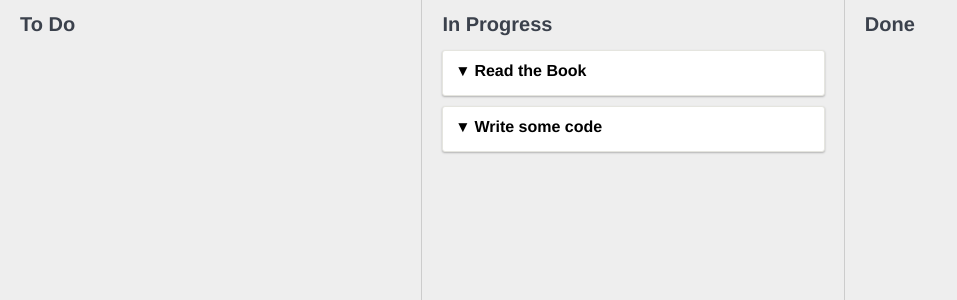
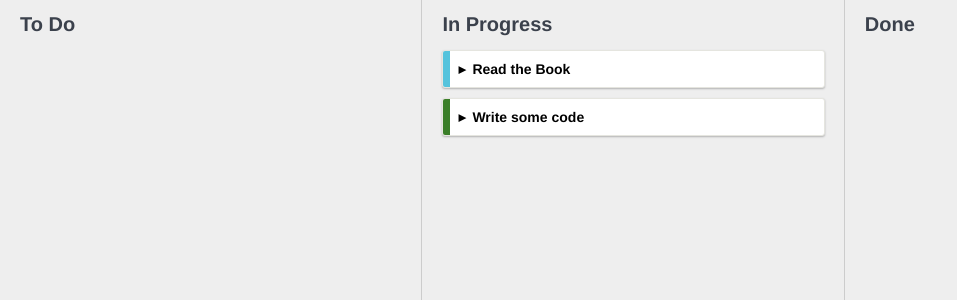
Before and after one commit to Yaitsky/todo-list-react, a React app: page / in a window 1280 px wide. Shown: the top 300 px of the page, without its empty margins (0-957 px from the left). Built offline with nearby package versions, Linux system fonts and the light colour scheme.

Commit message:
add cardColor, add-task, dynamicInnerHTML

```diff
--- a/app/App.js
+++ b/app/App.js
@@ -7,18 +7,20 @@
     id: 1,
     title: "Read the Book",
     description: "I should read the whole book",
+    color: "#55C3DC",
     status: "in-progress",
     tasks: []
   }, {
-    id: 1,
+    id: 2,
     title: "Write some code",
-    description: "I should write some code",
+    description: "Code along with the samples in the book. The complete source can be found at [github](https://github.com/pro-react)",
+    color: "#3A7E28",
     status: "in-progress",
     tasks: [
       {
         id: 1,
         name: "ContactList Example",
-        done: false
+        done: true
       }, {
         id: 2,
         name: "Kanban Example",
--- a/app/Components/Card.js
+++ b/app/Components/Card.js
@@ -1,5 +1,6 @@
 import React, {Component} from 'react';
 import CheckList from './CheckList';
+import marked from 'marked';
 
 class Card extends Component {
     constructor() {
@@ -9,23 +10,43 @@
         };
     }
 
+    toggleDetails() {
+        this.setState({
+            showDetails: !this.state.showDetails
+        });
+    }
+
     render() {
         let cardDetails;
         if (this.state.showDetails) {
             cardDetails = (
-                <div className="card__details">{this.props.description}
+                <div className="card__details">
+                    <span dangerouslySetInnerHTML={{__html:marked(this.props.description)}}/>
                     <CheckList cardId={this.props.id} tasks={this.props.tasks}/>
                 </div>
             );
         }
 
+        let sideColor = {
+            position: 'absolute',
+            zIndex: -1,
+            top: 0,
+            bottom: 0,
+            left: 0,
+            width: 7,
+            backgroundColor: this.props.color
+        };
+
         return (
             <div className="card">
+                <div style={sideColor}></div>
                 <div
-                    className="card__title"
-                    onClick={() => this.setState({
-                    showDetails: !this.state.showDetails
-                })}>{this.props.title}</div>
+                    className={this.state.showDetails
+                    ? "card__title card__title--open"
+                    : "card__title"}
+                    onClick={this
+                    .toggleDetails
+                    .bind(this)}>{this.props.title}</div>
                 {cardDetails}
             </div>
         );
--- a/app/Components/CheckList.js
+++ b/app/Components/CheckList.js
@@ -2,17 +2,24 @@
 
 class CheckList extends Component {
     render() {
-        let tasks = this.props.tasks.map((task) => (
-            <li className="checklist__task">
-                <input className="checklist__input" type="checkbox" defaultChecked={task.done}/>
-                <span className="checklist__text">{task.name}</span>
-                <a href="#" className="checklist__task--remove"/>
-            </li>
-        ))
+        let tasks = this
+            .props
+            .tasks
+            .map((task) => (
+                <li key={task.id} className="checklist__task">
+                    <input className="checklist__input" type="checkbox" defaultChecked={task.done}/>
+                    <span className="checklist__text">{task.name}</span>
+                    <a href="#" className="checklist__task--remove"/>
+                </li>
+            ))
 
         return (
             <div className="checklist">
                 <ul>{tasks}</ul>
+                <input
+                    type="text"
+                    className="checklist--add-task"
+                    placeholder="Add a Task"/>
             </div>
         );
     }
--- a/app/Components/List.js
+++ b/app/Components/List.js
@@ -8,9 +8,11 @@
             .cards
             .map((card) => {
                 return <Card
+                    key={card.id}
                     id={card.id}
                     title={card.title}
                     description={card.description}
+                    color={card.color}
                     tasks={card.tasks}/>
             });
 
--- a/package.json
+++ b/package.json
@@ -17,6 +17,7 @@
     "webpack-dev-server": "~1.14.*"
   },
   "dependencies": {
+    "marked": "^0.3.6",
     "react": "^15.0.0",
     "react-dom": "^15.0.0"
   }
--- a/public/styles.css
+++ b/public/styles.css
@@ -30,7 +30,7 @@
 .app {
   white-space: nowrap;
   min-height: 100vh;
-  display:flex;
+  display: flex;
   align-content: stretch;
 }
 
@@ -38,7 +38,7 @@
   position: relative;
   white-space: normal;
   min-height: 100%;
-  width:33%;
+  width: 33%;
   padding: 0 20px;
   overflow: auto;
 }
@@ -50,7 +50,7 @@
   right: 0;
   width: 1px;
   height: 99%;
-  border-right:1px solid #ccc;
+  border-right: 1px solid #ccc;
 }
 
 .list__title {
@@ -58,6 +58,7 @@
 }
 
 .card {
+  font-size:14px;
   position: relative;
   z-index: 1;
   background: #fff;
@@ -76,26 +77,39 @@
 
 .card__title {
   font-weight: bold;
-  border-bottom: solid 5px transparent;
-  cursor:pointer;
+  cursor: pointer;
 }
 
 .card__title:before {
   display: inline-block;
   width: 1em;
-  content:'▾';
+  content: '▸';
 }
 
-.card__title--is-open:before {
+.card__title--open:before {
   content: '▾';
 }
 
 .checklist {
-  margin-top:20px;
+  margin-top: 20px;
+}
+
+.checklist--add-task {
+  border: 1px solid #bbb;
+  width: 100%;
+  padding: 6px 10px;
+  margin-top: 15px;
+  border-radius: 3px;
+  font-size: 14px;
+}
+
+.checklist--add-task:focus {
+  outline:none;
+  border: 1px solid #999;
 }
 
 .checklist__text {
-  margin-left:10px;
+  margin-left: 10px;
 }
 
 .checklist__task:first-child {
@@ -104,9 +118,9 @@
 }
 
 .checklist__task--remove:after {
-  margin-left:5px;
+  margin-left: 5px;
   display: inline-block;
   color: #d66;
-  font-size:10px;
+  font-size: 10px;
   content: "❌";
 }
```
